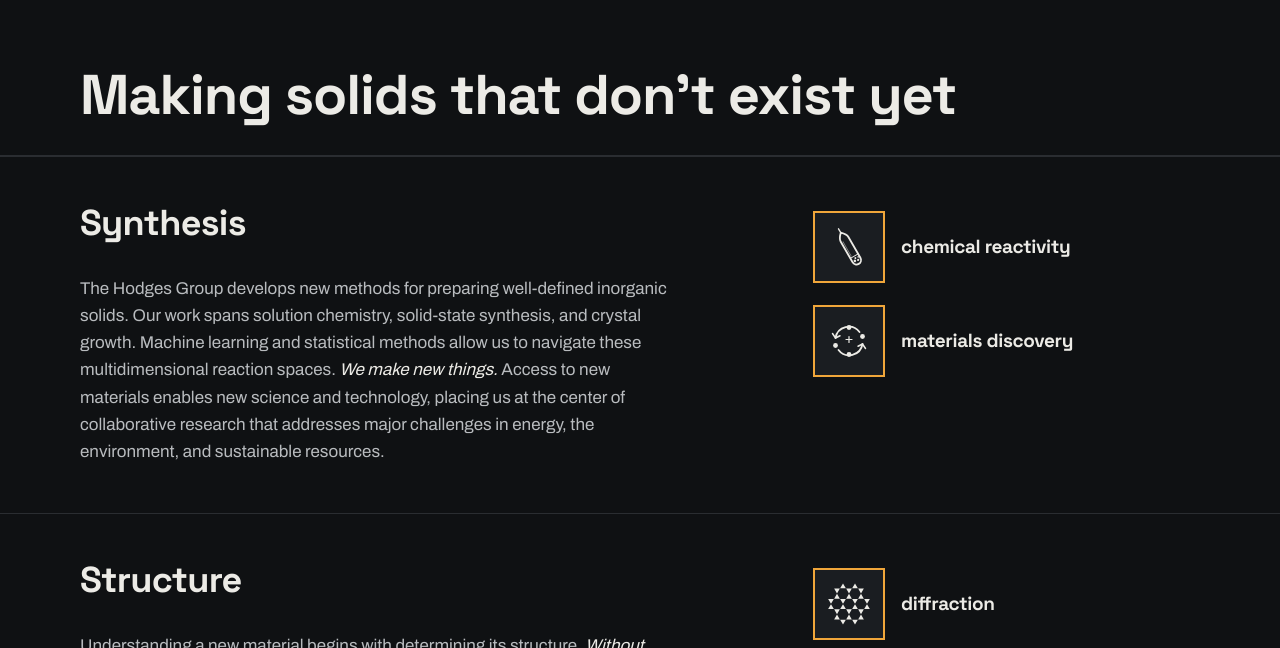
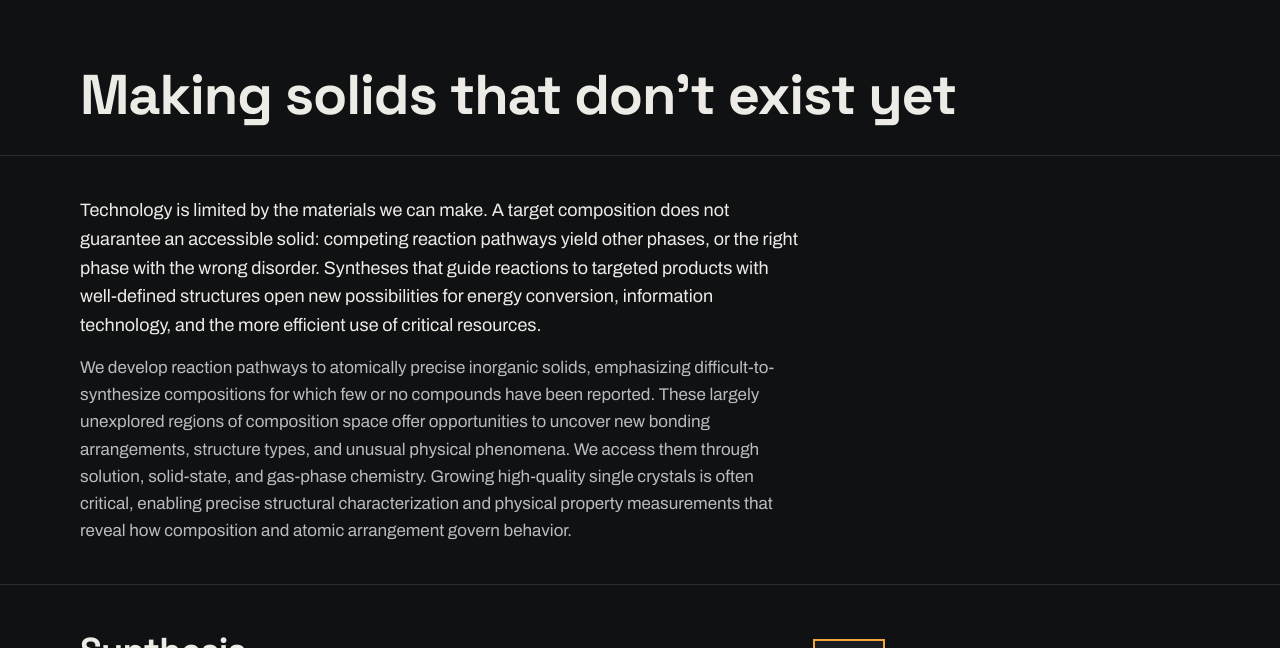
Before and after one commit to jmhlab/hodgesLab, an Eleventy site: page src/research.njk in a window 1280 px wide. Shown: the part 80-728 px from the top of the page. Built offline with nearby package versions, Linux system fonts and the light colour scheme; Eleventy itself is replaced by a stand-in of ours; files that its build step writes are made by us from their sources.

Commit message:
Research: new introduction above the themes

```diff
--- a/src/_data/research.yml
+++ b/src/_data/research.yml
@@ -12,10 +12,23 @@
 #   caption:   line under the structure / photo
 #   paper:     number of a paper in publications.yml to feature (optional)
 # ---------------------------------------------------------------------------
-intro: >
-  We make new inorganic solids and work out how they form and what they do.
-  Six threads run through everything in the group; most projects pull on
-  several at once.
+intro: |
+  Technology is limited by the materials we can make. A target composition
+  does not guarantee an accessible solid: competing reaction pathways yield
+  other phases, or the right phase with the wrong disorder. Syntheses that
+  guide reactions to targeted products with well-defined structures open new
+  possibilities for energy conversion, information technology, and the more
+  efficient use of critical resources.
+
+  We develop reaction pathways to atomically precise inorganic solids,
+  emphasizing difficult-to-synthesize compositions for which few or no
+  compounds have been reported. These largely unexplored regions of
+  composition space offer opportunities to uncover new bonding arrangements,
+  structure types, and unusual physical phenomena. We access them through
+  solution, solid-state, and gas-phase chemistry. Growing high-quality single
+  crystals is often critical, enabling precise structural characterization
+  and physical property measurements that reveal how composition and atomic
+  arrangement govern behavior.
 
 # ---------------------------------------------------------------------------
 # Research page (streamlined): three themes, text from site.yml -> about,
--- a/src/assets/css/site.css
+++ b/src/assets/css/site.css
@@ -514,3 +514,10 @@ html { color-scheme: dark; }
 .theme-tiles .pillar { grid-template-columns: 72px 1fr; gap: 16px; }
 .theme-tiles .pillar-title { font-size: 19px; }
 @media (max-width: 900px) { .theme { grid-template-columns: 1fr; gap: 24px; } .theme-tiles { flex-direction: row; flex-wrap: wrap; gap: 16px 32px; } }
+
+/* --- research intro -------------------------------------------------------- */
+.research-intro { padding: 40px var(--gutter) 8px; max-width: calc(720px + 2 * var(--gutter)); }
+.research-intro p { font-size: 17px; line-height: 1.6; color: var(--muted); }
+.research-intro p:first-child { color: var(--text); font-size: 18px; }
+.research-intro p + p { margin-top: 14px; }
+.themes { margin-top: 32px; }
--- a/src/research.njk
+++ b/src/research.njk
@@ -7,6 +7,10 @@ permalink: /research/
   <div>
     <h1>Making solids that don't exist&nbsp;yet</h1>
   </div>
+</section>
+
+<section class="research-intro">
+  {% for para in research.intro | trim | split("\n\n") %}<p>{{ para | replace("\n", " ") }}</p>{% endfor %}
 </section>
 
 <section class="themes">
```
